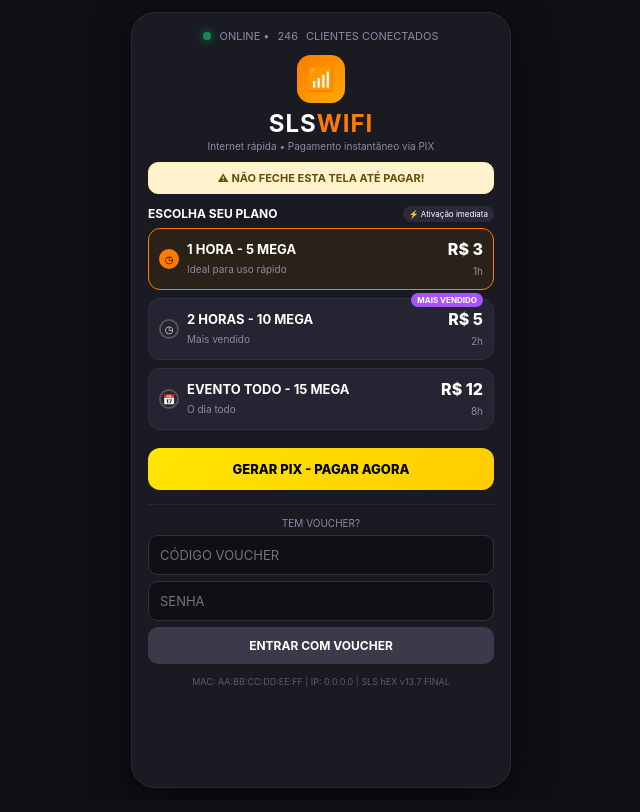
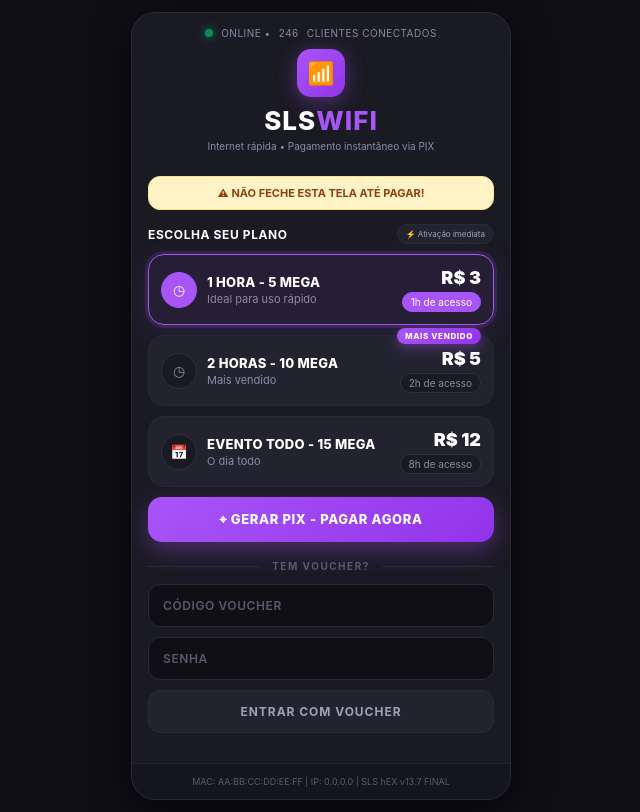
Before and after one commit to sandocleir2t-lang/hotsport-pix-2, a website: page public/index.html in a window 1280 px wide. Shown: the whole page, without its empty margins (319-959 px from the left). Drawn offline with Linux system fonts and the light colour scheme.

Commit message:
Update index.html

```diff
--- a/public/index.html
+++ b/public/index.html
@@ -7,86 +7,94 @@
 <style>
 *{margin:0;padding:0;box-sizing:border-box;font-family:Inter,system-ui,sans-serif}
 body{background:#0f0f14;color:#fff;min-height:100vh;display:flex;justify-content:center;padding:12px}
-.card{width:100%;max-width:380px;background:#1a1a23;border-radius:24px;padding:16px;border:1px solid #2a2a35;box-shadow:0 10px 40px rgba(0,0,0,.5)}
-.top{display:flex;align-items:center;gap:8px;justify-content:center;color:#8a8aa3;font-size:11px;margin-bottom:12px}
+.card{width:100%;max-width:380px;background:#1a1a23;border-radius:24px;padding:0;overflow:hidden;border:1px solid #2a2a35;box-shadow:0 10px 40px rgba(0,0,0,.6)}
+.top{padding:14px 16px 0;display:flex;align-items:center;gap:8px;justify-content:center;color:#8a8aa3;font-size:10px;letter-spacing:.05em}
 .dot{width:8px;height:8px;background:#00ff88;border-radius:50%;box-shadow:0 0 10px #00ff88;animation:pulse 2s infinite}
 @keyframes pulse{0%,100%{opacity:1}50%{opacity:.5}}
-.logo{display:flex;flex-direction:column;align-items:center;margin-bottom:10px}
-.logo-icon{width:48px;height:48px;background:linear-gradient(135deg,#ff7a00,#ffaa00);border-radius:14px;display:flex;align-items:center;justify-content:center;font-size:22px;font-weight:800}
-.logo h1{font-size:24px;letter-spacing:1px;margin-top:6px}
-.logo span{color:#ff7a00}
-.logo p{font-size:10px;color:#8a8aa3;margin-top:2px}
-.alert{background:#fff3cd;color:#664d03;border:1px solid #ffecb5;padding:8px;border-radius:10px;font-size:11px;font-weight:700;text-align:center;margin-bottom:12px}
-.plan-box{background:#242432;border-radius:12px;padding:10px;margin-bottom:8px;border:1px solid #2f2f42;cursor:pointer;display:flex;justify-content:space-between;align-items:center}
-.plan-box.active{border-color:#ff7a00;background:#2a2218}
-.plan-left{display:flex;gap:8px;align-items:center}
-.circle{width:20px;height:20px;border-radius:50%;border:2px solid #555;display:flex;align-items:center;justify-content:center;font-size:10px}
-.plan-box.active .circle{border-color:#ff7a00;background:#ff7a00;color:#000}
-.plan-box h3{font-size:13px}
-.plan-box small{font-size:10px;color:#8a8aa3}
-.price{font-size:16px;font-weight:800}
-.badge{background:#a855f7;color:#fff;font-size:8px;padding:2px 6px;border-radius:20px;font-weight:700;position:absolute;top:-6px;right:10px}
-.btn{width:100%;background:linear-gradient(135deg,#ffe600,#ffcc00);color:#000;border:none;padding:13px;border-radius:12px;font-weight:800;font-size:13px;cursor:pointer;margin-top:10px}
-.btn:disabled{opacity:.5}
-.voucher-area{margin-top:14px;border-top:1px solid #2a2a35;padding-top:12px}
-.voucher-area label{font-size:10px;color:#8a8aa3;text-align:center;display:block;margin-bottom:6px}
-.input{width:100%;background:#0f0f14;border:1px solid #2f2f42;border-radius:10px;padding:11px;color:#fff;margin-bottom:6px;font-size:13px;outline:none}
-.input:focus{border-color:#ff7a00}
-.btn-voucher{width:100%;background:#3a3a4a;color:#fff;border:none;padding:11px;border-radius:10px;font-weight:700;font-size:12px;cursor:pointer}
-.error{margin-top:10px;background:#3a1a1a;border:1px solid #5a2a2a;color:#ffb3b3;padding:8px;border-radius:8px;font-size:11px;display:none;white-space:pre-wrap}
-#pixArea{display:none;margin-top:12px;background:#fff;color:#000;border-radius:14px;padding:12px;text-align:center}
-#qrcode{width:240px;height:240px;margin:10px auto;background:#fff;display:flex;align-items:center;justify-content:center;border-radius:8px;overflow:hidden}
-#pixCopia{font-size:10px;word-break:break-all;background:#f0f0f0;border:1px dashed #ccc;padding:6px;border-radius:6px;max-height:60px;overflow-y:auto}
-.footer{margin-top:12px;text-align:center;font-size:9px;color:#5a5a6a}
+.logo{display:flex;flex-direction:column;align-items:center;padding:10px 16px 8px}
+.logo-icon{width:48px;height:48px;background:linear-gradient(135deg,#a855f7,#9333ea);border-radius:14px;display:flex;align-items:center;justify-content:center;font-size:22px;font-weight:800;box-shadow:0 4px 20px rgba(168,85,247,.4)}
+.logo h1{font-size:26px;letter-spacing:1px;margin-top:8px;font-weight:800}
+.logo span{color:#a855f7}
+.logo p{font-size:10px;color:#8a8aa3;margin-top:4px}
+.content{padding:16px}
+.alert{background:#fef3c7;color:#92400e;border:1px solid #fde68a;padding:9px;border-radius:12px;font-size:11px;font-weight:700;text-align:center;margin-bottom:14px}
+.plan-header{display:flex;justify-content:space-between;align-items:center;margin-bottom:10px}
+.plan-header b{font-size:12px;letter-spacing:.05em}
+.badge-top{font-size:8px;background:#23232f;border:1px solid #2a2a35;padding:4px 8px;border-radius:20px;color:#a1a1b5}
+.plan-box{background:#23232f;border-radius:16px;padding:12px;margin-bottom:10px;border:1px solid #2a2a35;cursor:pointer;display:flex;justify-content:space-between;align-items:center;position:relative;transition:.2s}
+.plan-box.active{border-color:#a855f7;background:rgba(168,85,247,.08);box-shadow:0 0 0 3px rgba(168,85,247,.15),0 8px 30px rgba(168,85,247,.15)}
+.plan-left{display:flex;gap:10px;align-items:center}
+.circle{width:36px;height:36px;border-radius:50%;border:1px solid #2f2f3d;background:#1a1a23;display:flex;align-items:center;justify-content:center;font-size:14px;color:#8a8aa3}
+.plan-box.active .circle{background:#a855f7;border-color:#a855f7;color:#fff}
+.plan-box h3{font-size:13px;font-weight:800;letter-spacing:.02em}
+.plan-box small{font-size:11px;color:#8a8aa3;display:block;margin-top:2px}
+.price{font-size:18px;font-weight:900}
+.time-badge{font-size:10px;background:#1a1a23;border:1px solid #2f2f3d;padding:3px 8px;border-radius:20px;color:#8a8aa3;margin-top:4px;display:inline-block}
+.plan-box.active .time-badge{background:#a855f7;border-color:#a855f7;color:#fff}
+.badge-vendido{position:absolute;top:-8px;right:12px;background:linear-gradient(135deg,#a855f7,#9333ea);color:#fff;font-size:8px;padding:3px 8px;border-radius:20px;font-weight:800;letter-spacing:.08em;box-shadow:0 4px 12px rgba(168,85,247,.4)}
+.btn{width:100%;background:linear-gradient(135deg,#a855f7,#9333ea);color:#fff;border:none;padding:14px;border-radius:14px;font-weight:800;font-size:13px;cursor:pointer;margin-top:8px;letter-spacing:.05em;box-shadow:0 8px 24px rgba(168,85,247,.35);display:flex;align-items:center;justify-content:center;gap:8px}
+.btn:disabled{opacity:.6}
+.voucher-sep{display:flex;align-items:center;gap:12px;margin:18px 0 12px}
+.voucher-sep div{height:1px;flex:1;background:#2a2a35}
+.voucher-sep span{font-size:10px;color:#5a5a6a;font-weight:700;letter-spacing:.15em}
+.input{width:100%;background:#0f0f14;border:1px solid #2a2a35;border-radius:12px;padding:13px 14px;color:#fff;margin-bottom:10px;font-size:12px;outline:none;font-weight:600;letter-spacing:.05em}
+.input:focus{border-color:#a855f7;background:#13131a}
+.input::placeholder{color:#5a5a6a}
+.btn-voucher{width:100%;background:#23232f;color:#a1a1b5;border:1px solid #2a2a35;padding:13px;border-radius:12px;font-weight:700;font-size:12px;cursor:pointer;letter-spacing:.08em}
+.btn-voucher:hover{background:#2a2a3a;color:#fff}
+.error{margin-top:12px;background:#3a1a1a;border:1px solid #5a2a2a;color:#ffb3b3;padding:10px;border-radius:10px;font-size:11px;display:none;white-space:pre-wrap}
+#pixArea{display:none;margin-top:16px;background:#0f0f14;border:1px solid #2a2a35;border-radius:16px;padding:14px;text-align:center}
+#qrcode{width:200px;height:200px;margin:10px auto;background:#fff;display:flex;align-items:center;justify-content:center;border-radius:12px;overflow:hidden}
+#pixCopia{font-size:10px;word-break:break-all;background:#1a1a23;border:1px dashed #2a2a35;padding:8px;border-radius:8px;max-height:70px;overflow-y:auto;color:#a1a1b5;margin-top:8px;text-align:left}
+.footer{margin-top:14px;text-align:center;font-size:9px;color:#5a5a6a;padding:12px 16px;border-top:1px solid #23232f;background:#15151d}
 </style>
 </head>
 <body>
 <div class="card">
   <div class="top"><div class="dot"></div> ONLINE • <span id="count">247</span> CLIENTES CONECTADOS</div>
   <div class="logo"><div class="logo-icon">📶</div><h1>SLS<span>WIFI</span></h1><p>Internet rápida • Pagamento instantâneo via PIX</p></div>
+  <div class="content">
     <div class="alert">⚠ NÃO FECHE ESTA TELA ATÉ PAGAR!</div>
+    <div class="plan-header"><b>ESCOLHA SEU PLANO</b><span class="badge-top">⚡ Ativação imediata</span></div>
 
-  <div style="display:flex;justify-content:space-between;margin-bottom:6px"><b style="font-size:12px">ESCOLHA SEU PLANO</b><span style="font-size:8px;background:#2a2a3a;padding:3px 6px;border-radius:20px">⚡ Ativação imediata</span></div>
+    <div class="plan-box active" data-valor="3" data-tempo="1h" data-profile="1HORA">
+      <div class="plan-left"><div class="circle">◷</div><div><h3>1 HORA - 5 MEGA</h3><small>Ideal para uso rápido</small></div></div>
+      <div style="text-align:right"><div class="price">R$ 3</div><span class="time-badge">1h de acesso</span></div>
+    </div>
 
-  <div class="plan-box active" data-valor="3" data-tempo="1h" data-profile="1HORA" style="position:relative">
-    <div class="plan-left"><div class="circle">◷</div><div><h3>1 HORA - 5 MEGA</h3><small>Ideal para uso rápido</small></div></div>
-    <div style="text-align:right"><div class="price">R$ 3</div><small>1h</small></div>
+    <div class="plan-box" data-valor="5" data-tempo="2h" data-profile="2HORAS">
+      <span class="badge-vendido">MAIS VENDIDO</span>
+      <div class="plan-left"><div class="circle">◷</div><div><h3>2 HORAS - 10 MEGA</h3><small>Mais vendido</small></div></div>
+      <div style="text-align:right"><div class="price">R$ 5</div><span class="time-badge">2h de acesso</span></div>
     </div>
-  <div class="plan-box" data-valor="5" data-tempo="2h" data-profile="2HORAS" style="position:relative">
-    <span class="badge">MAIS VENDIDO</span>
-    <div class="plan-left"><div class="circle">◷</div><div><h3>2 HORAS - 10 MEGA</h3><small>Mais vendido</small></div></div>
-    <div style="text-align:right"><div class="price">R$ 5</div><small>2h</small></div>
-  </div>
+
     <div class="plan-box" data-valor="12" data-tempo="8h" data-profile="DIARIA">
       <div class="plan-left"><div class="circle">📅</div><div><h3>EVENTO TODO - 15 MEGA</h3><small>O dia todo</small></div></div>
-    <div style="text-align:right"><div class="price">R$ 12</div><small>8h</small></div>
+      <div style="text-align:right"><div class="price">R$ 12</div><span class="time-badge">8h de acesso</span></div>
     </div>
 
-  <button class="btn" id="btnGerar">GERAR PIX - PAGAR AGORA</button>
+    <button class="btn" id="btnGerar">⌖ GERAR PIX - PAGAR AGORA</button>
 
     <div id="pixArea">
-    <b id="pixValor">PIX R$ 3,00</b>
+      <b id="pixValor" style="font-size:14px">PIX R$ 3,00</b>
       <div id="qrcode">Gerando QR...</div>
       <div id="pixCopia"></div>
-    <button class="btn" style="margin-top:8px;padding:10px;background:#000;color:#ffe600" onclick="copiarPix()">COPIAR PIX COPIA E COLA</button>
-    <small style="display:block;margin-top:8px;color:#666;font-size:11px">Aguardando pagamento... checando a cada 3s<br>Não feche esta tela!</small>
+      <button class="btn" style="margin-top:10px;background:#a855f7" onclick="copiarPix()">COPIAR PIX COPIA E COLA</button>
+      <small style="display:block;margin-top:10px;color:#8a8aa3;font-size:11px">Aguardando pagamento... checando a cada 3s<br>Não feche esta tela!</small>
     </div>
 
-  <div class="voucher-area">
-    <label>TEM VOUCHER?</label>
-    <input class="input" id="voucherUser" placeholder="CÓDIGO VOUCHER">
+    <div class="voucher-sep"><div></div><span>TEM VOUCHER?</span><div></div></div>
+    <input class="input" id="voucherUser" placeholder="CÓDIGO VOUCHER" style="text-transform:uppercase">
     <input class="input" id="voucherPass" type="password" placeholder="SENHA">
     <button class="btn-voucher" onclick="loginVoucher()">ENTRAR COM VOUCHER</button>
-  </div>
 
     <div class="error" id="errorBox"></div>
-  <div class="footer" id="footerMac">MAC: carregando... • SLS WIFI © 2025</div>
+  </div>
+  <div class="footer" id="footerMac">MAC: carregando... | IP: 0.0.0.0 | SLS hEX v13.7 FINAL</div>
 </div>
 
 <script>
-// === CONFIG FIX 06:14 - APONTA PRO RENDER CERTO ===
 const API_BASE = "https://hotsport-pix-2.onrender.com";
-
 let planoSelecionado = {valor:3, tempo:'1h', profile:'1HORA'};
 document.querySelectorAll('.plan-box').forEach(box=>{
   box.addEventListener('click',()=>{
@@ -97,7 +105,6 @@ document.querySelectorAll('.plan-box').forEach(box=>{
     planoSelecionado.profile = box.dataset.profile;
   });
 });
-
 const urlParams = new URLSearchParams(window.location.search);
 let macRaw = urlParams.get('mac') || "$(mac)";
 let ipRaw = urlParams.get('ip') || "$(ip)";
@@ -108,15 +115,12 @@ let ip = ipRaw.trim();
 if(mac.includes('$')||mac.length<8) mac='AA:BB:CC:DD:EE:FF';
 if(ip.includes('$')) ip='0.0.0.0';
 document.getElementById('footerMac').innerText = `MAC: ${mac} | IP: ${ip} | SLS hEX v13.7 FINAL`;
-
 const btn=document.getElementById('btnGerar');
 const errorBox=document.getElementById('errorBox');
-
 btn.addEventListener('click', async ()=>{
   errorBox.style.display='none';
   btn.disabled=true; btn.textContent='GERANDO PIX...';
   try{
-    // ROTA QUE FUNCIONOU 06:14 - /api/gerar-qrcode
     const res = await fetch(API_BASE + '/api/gerar-qrcode', {
       method:'POST',
       headers:{'Content-Type':'application/json'},
@@ -125,44 +129,32 @@ btn.addEventListener('click', async ()=>{
     const text=await res.text();
     let data; try{ data=JSON.parse(text); }catch{ throw new Error(text.slice(0,200)); }
     if(!data.brcode && !data.qrcode) throw new Error('API não retornou PIX');
-
     const brcode = data.brcode || data.qrcode || data.pixCopiaECola;
     document.getElementById('pixValor').textContent = `PIX R$ ${planoSelecionado.valor},00 - ${planoSelecionado.tempo}`;
     document.getElementById('pixCopia').innerText = brcode;
-
-    // GERA QR VISUAL - FIX QUEBRADO
     const qrDiv=document.getElementById('qrcode');
     qrDiv.innerHTML=`<img src="https://api.qrserver.com/v1/create-qr-code/?size=240x240&data=${encodeURIComponent(brcode)}" style="width:100%;height:100%">`;
-
     document.getElementById('pixArea').style.display='block';
     document.getElementById('pixArea').scrollIntoView({behavior:'smooth'});
-
     const txid=data.txid||data.id;
     if(!txid) throw new Error('Sem TXID');
-
-    // Polling 3s - verifica PAGO_LIBERAR
     const interval=setInterval(async ()=>{
       try{
         const v=await fetch(`${API_BASE}/api/fila?txid=${txid}`).then(r=>r.json());
-        console.log('Verifica', v);
         if(v.status==='PAGO_LIBERAR'){
           clearInterval(interval);
-          document.getElementById('pixArea').innerHTML=`<h2 style="color:green">✅ PAGO!<br>NET LIBERADA</h2><p>MAC ${mac}<br>Aguarde 5s e pode navegar!</p>`;
-          // Libera via hEX
+          document.getElementById('pixArea').innerHTML=`<h2 style="color:#a855f7">✅ PAGO!<br>NET LIBERADA</h2><p style="margin-top:8px;color:#8a8aa3">MAC ${mac}<br>Aguarde 5s e pode navegar!</p>`;
           setTimeout(()=>{ window.location.href='http://10.5.50.1/login?dst=&popup=true'; },3000);
         }
       }catch(e){}
     },3000);
-
   }catch(err){
-    console.error(err);
     errorBox.textContent='Erro: '+err.message;
     errorBox.style.display='block';
   }finally{
-    btn.disabled=false; btn.textContent='GERAR PIX - PAGAR AGORA';
+    btn.disabled=false; btn.textContent='⌖ GERAR PIX - PAGAR AGORA';
   }
 });
-
 function copiarPix(){
   const t=document.getElementById('pixCopia').innerText;
   navigator.clipboard.writeText(t).then(()=>alert('PIX copiado!')).catch(()=>{
```
Lines whose indentation alone changed are shown as unchanged.
